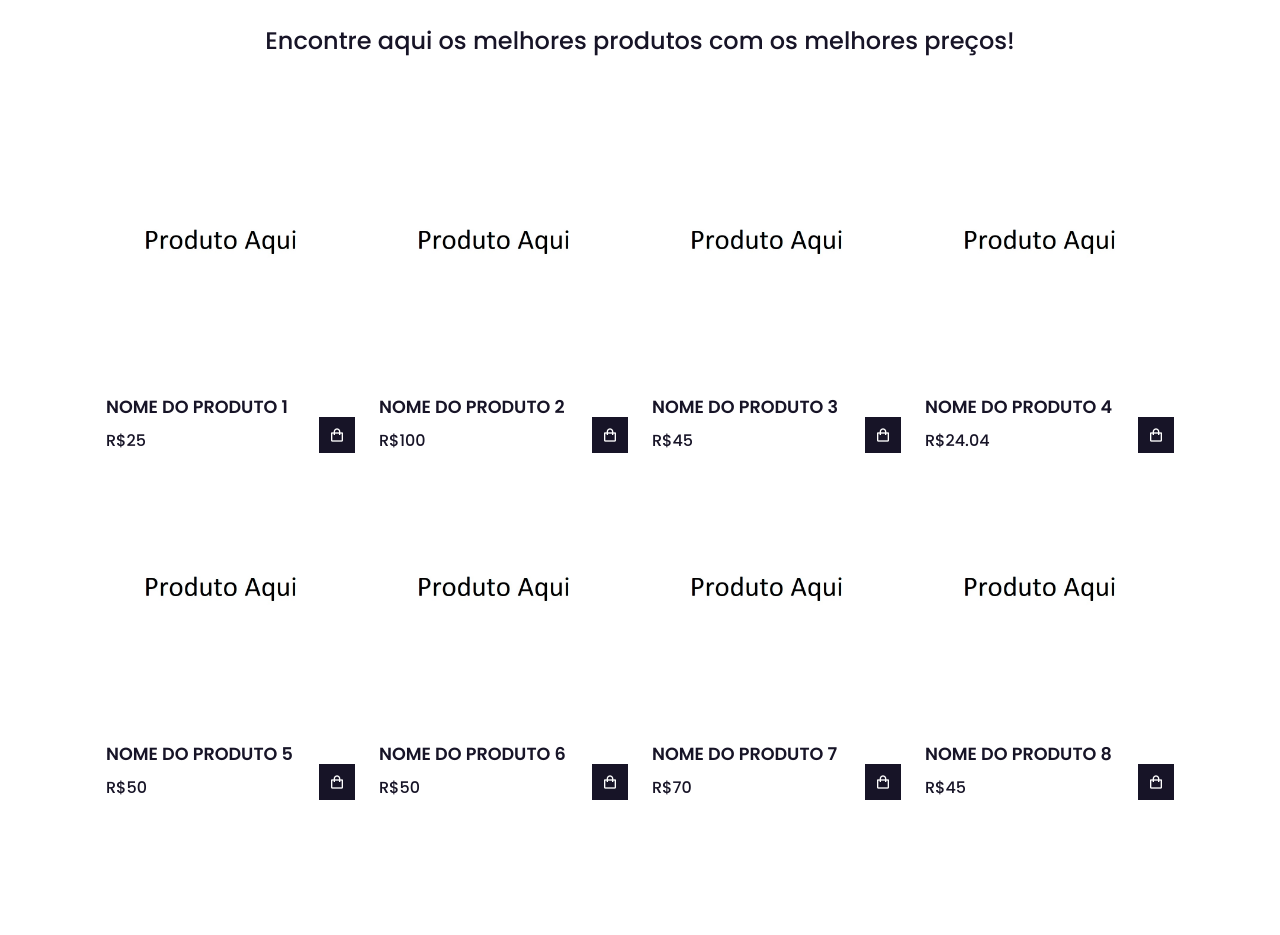
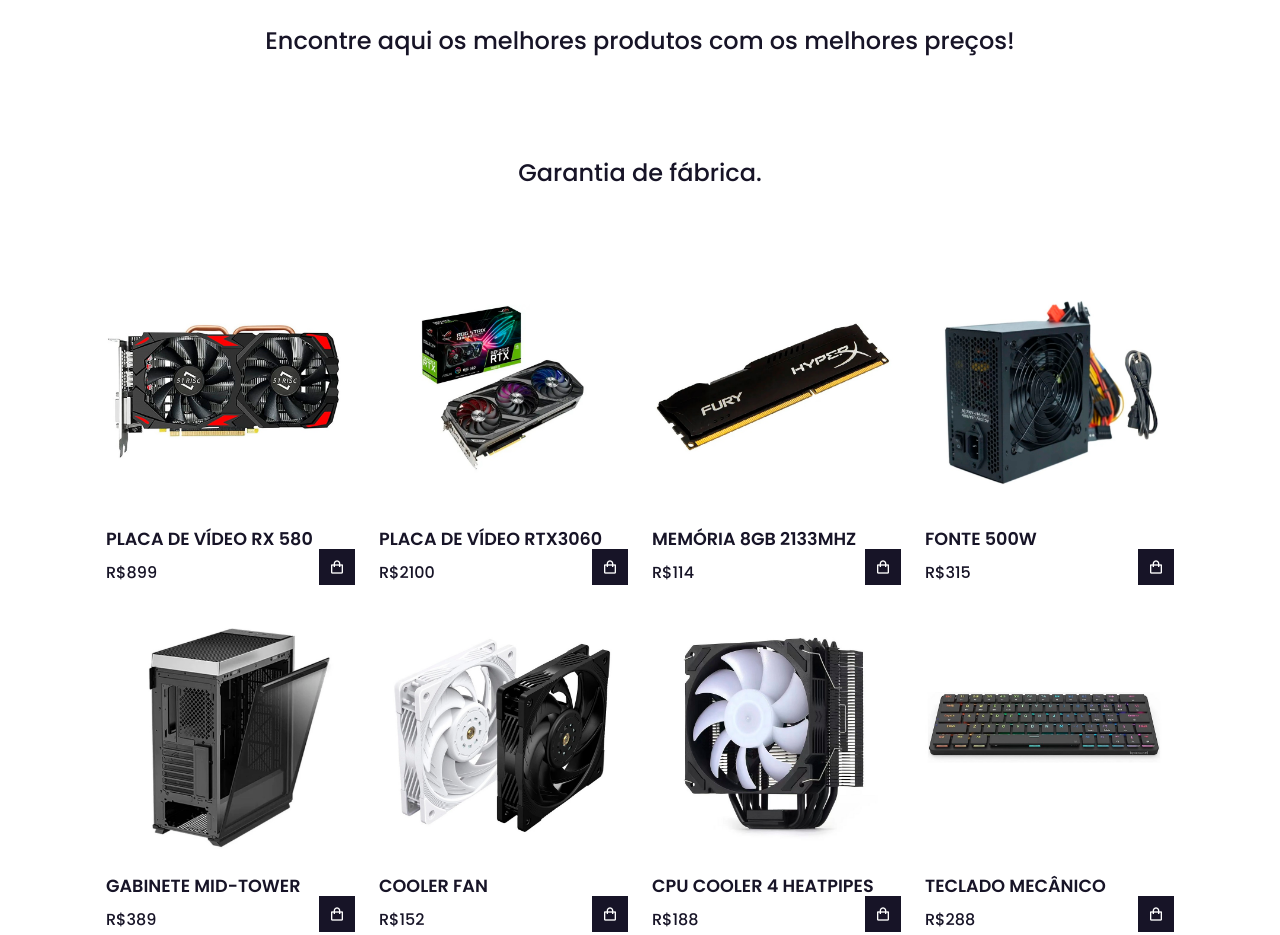
Before and after one commit to elielmelo-dev/projeto-loja-virtual, a plain HTML site: page index.html in a window 1280 px wide. Shown: the part 360-1295 px from the top of the page. Drawn offline with nearby package versions, Linux system fonts and the light colour scheme; a web font is replaced by a local one.

Commit message:
commit final

```diff
--- a/index.html
+++ b/index.html
@@ -56,63 +56,64 @@
     <!--Loja -->
     <section class="shop container">
         <h2 class="section-title">Mega Loja Informática</h2>
-            <p>Encontre aqui os melhores produtos com os melhores preços!</p>
+            <p>Encontre aqui os melhores produtos com os melhores preços!</p><br>
+            <p>Garantia de fábrica.</p>
         <div class="shop-content">
             <!--Conteudo da Loja -->
             <!--Caixa 1-->
             <div class="product-box">
-                <img src="img/product1.jpg" alt="" class="product-img">
-                <h2 class="product-title">Nome do produto 1</h2>
-                <span class="price">R$25</span>
+                <img src="img/product0.jpg" alt="" class="product-img">
+                <h2 class="product-title">Placa de Vídeo RX 580</h2>
+                <span class="price">R$899</span>
                 <i class='bx bx-shopping-bag add-cart'></i>
             </div>
             <!--Caixa 2-->
             <div class="product-box">
-                <img src="img/product1.jpg" alt="" class="product-img">
-                <h2 class="product-title">Nome do produto 2</h2>
-                <span class="price">R$100</span>
+                <img src="img/product2.jpg" alt="" class="product-img">
+                <h2 class="product-title">Placa de Vídeo RTX3060</h2>
+                <span class="price">R$2100</span>
                 <i class='bx bx-shopping-bag add-cart'></i>
             </div>
             <!--Caixa 3-->
             <div class="product-box">
-                <img src="img/product1.jpg" alt="" class="product-img">
-                <h2 class="product-title">Nome do produto 3</h2>
-                <span class="price">R$45</span>
+                <img src="img/product3.jpg" alt="" class="product-img">
+                <h2 class="product-title">Memória 8gb 2133mhz</h2>
+                <span class="price">R$114</span>
                 <i class='bx bx-shopping-bag add-cart'></i>
             </div>
             <!--Caixa 4-->
             <div class="product-box">
-                <img src="img/product1.jpg" alt="" class="product-img">
-                <h2 class="product-title">Nome do produto 4</h2>
-                <span class="price">R$24.04</span>
+                <img src="img/product4.jpg" alt="" class="product-img">
+                <h2 class="product-title">Fonte 500w</h2>
+                <span class="price">R$315</span>
                 <i class='bx bx-shopping-bag add-cart'></i>
             </div>
             <!--Caixa 5-->
             <div class="product-box">
-                <img src="img/product1.jpg" alt="" class="product-img">
-                <h2 class="product-title">Nome do produto 5</h2>
-                <span class="price">R$50</span>
+                <img src="img/product5.jpg" alt="" class="product-img">
+                <h2 class="product-title">Gabinete mid-tower</h2>
+                <span class="price">R$389</span>
                 <i class='bx bx-shopping-bag add-cart'></i>
             </div>
             <!--Caixa 6-->
             <div class="product-box">
-                <img src="img/product1.jpg" alt="" class="product-img">
-                <h2 class="product-title">Nome do produto 6</h2>
-                <span class="price">R$50</span>
+                <img src="img/product6.jpg" alt="" class="product-img">
+                <h2 class="product-title">Cooler Fan</h2>
+                <span class="price">R$152</span>
                 <i class='bx bx-shopping-bag add-cart'></i>
             </div>
             <!--Caixa 7-->
             <div class="product-box">
-                <img src="img/product1.jpg" alt="" class="product-img">
-                <h2 class="product-title">Nome do produto 7</h2>
-                <span class="price">R$70</span>
+                <img src="img/product7.jpg" alt="" class="product-img">
+                <h2 class="product-title">CPU Cooler 4 Heatpipes</h2>
+                <span class="price">R$188</span>
                 <i class='bx bx-shopping-bag add-cart'></i>
             </div>
             <!--Caixa 8-->
             <div class="product-box">
-                <img src="img/product1.jpg" alt="" class="product-img">
-                <h2 class="product-title">Nome do produto 8</h2>
-                <span class="price">R$45</span>
+                <img src="img/product8.jpg" alt="" class="product-img">
+                <h2 class="product-title">Teclado Mecânico</h2>
+                <span class="price">R$288</span>
                 <i class='bx bx-shopping-bag add-cart'></i>
             </div>
 
--- a/script.js
+++ b/script.js
@@ -50,10 +50,10 @@
 
 // Botão de comprar alerta
 
-function buyButtonClicked(){
+function buyButtonClicked() {
     alert("Seu pedido foi enviado com sucesso!");
     var cartContent = document.getElementsByClassName("cart-content")[0];
-    while (cartContent.hasChildNodas()) {
+    while (cartContent.hasChildNodes()) {
         cartContent.removeChild(cartContent.firstChild);
     }
     updateTotal1();
```
Also changed, not shown: img/product0.jpg (added), img/product2.jpg (added), img/product3.jpg (added), img/product4.jpg (added), img/product5.jpg (added), img/product6.jpg (added), img/product7.jpg (added), img/product8.jpg (added).
